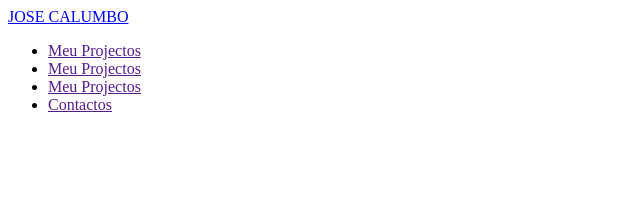
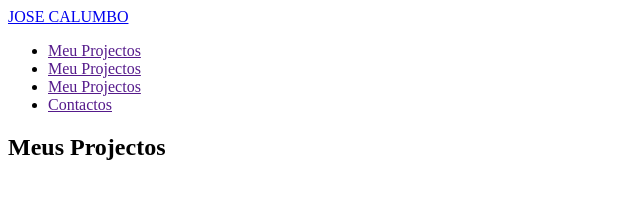
Before and after one commit to JoseCalumbo/my-portfolio, a plain HTML site: page index.html in a window 1280 px wide. Shown: the whole page, without its empty margins (0-640 px from the left). Drawn offline with Linux system fonts and the light colour scheme.

Commit message:
section into

```diff
--- a/index.html
+++ b/index.html
@@ -22,7 +22,9 @@
         </header>
 
         <main>
-
+            <section>
+                <h2>Meus Projectos</h2>
+            </section>
         </main>
 
         <footer>
```
